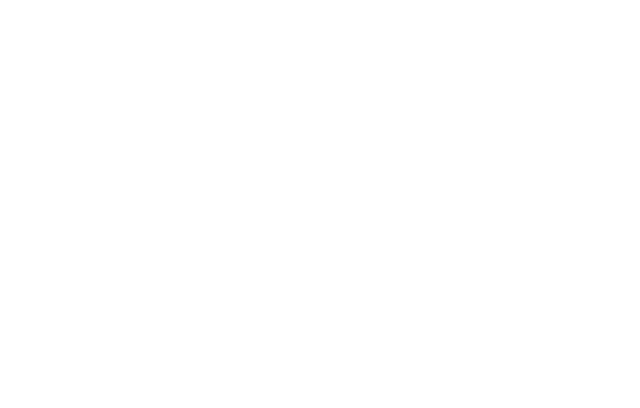
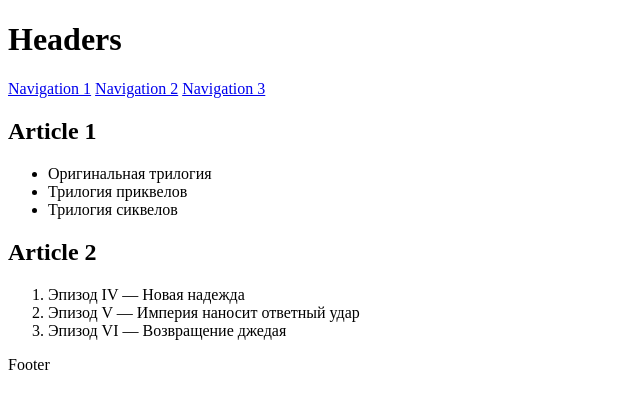
Before and after one commit to js-tasks-ru/htmlcss-20220919_konstantin-shavyrkin, a website: page 02-dz0/01-semantic-mockup/solution.html in a window 1280 px wide. Shown: the whole page, without its empty margins (0-640 px from the left). Drawn offline with Linux system fonts and the light colour scheme.

Commit message:
add solution for task_2

```diff
--- a/02-dz0/01-semantic-mockup/solution.html
+++ b/02-dz0/01-semantic-mockup/solution.html
@@ -1,4 +1,38 @@
 <!DOCTYPE html>
 <html lang="ru">
-    <!-- Ваше решение -->
+<head>
+    <title>task 2</title>
+    <link rel="stylesheet" href="style.css">
+</head>
+
+<body>
+    <header>
+        <h1>Headers</h1>
+        <nav>
+            <a href="#1">Navigation 1</a>
+            <a href="#2">Navigation 2</a>
+            <a href="#3">Navigation 3</a>
+        </nav>
+    </header>
+    <main>
+        <article>
+            <h2>Article 1</h2>
+            <ul>
+                <li>Оригинальная трилогия</li>
+                <li>Трилогия приквелов</li>
+                <li>Трилогия сиквелов</li>
+            </ul>
+        </article>
+        <article>
+            <h2>Article 2</h2>
+            <ol>
+                <li>Эпизод IV — Новая надежда</li>
+                <li>Эпизод V — Империя наносит ответный удар</li>
+                <li>Эпизод VI — Возвращение джедая</li>
+            </ol>
+        </article>
+    </main>
+    <footer><span>Footer</span></footer>
+</body>
+
 </html>
```
